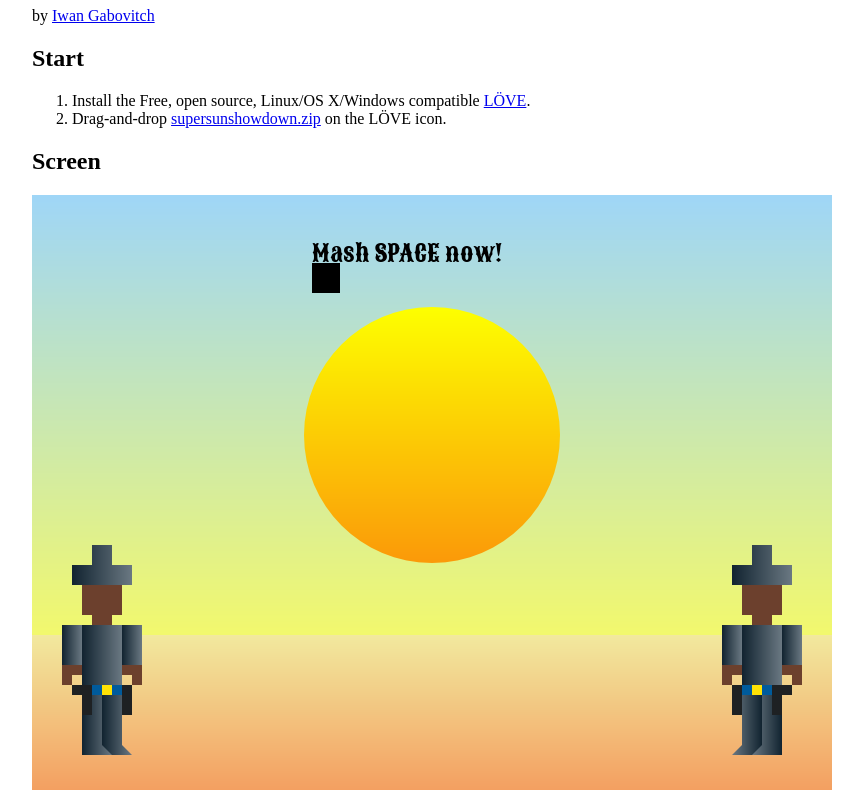
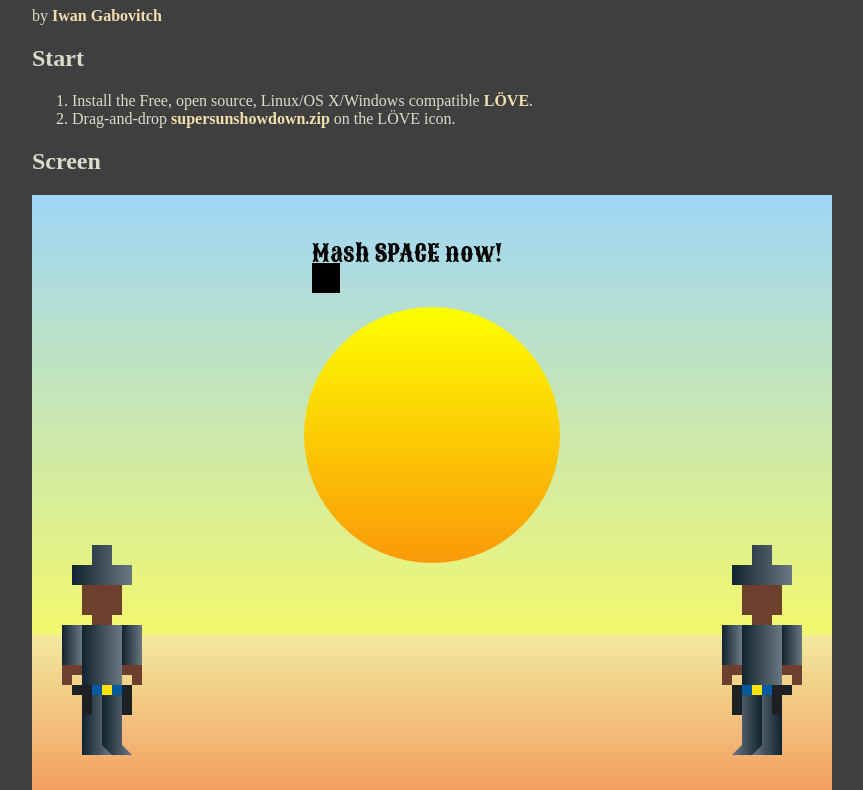
Before and after one commit to qubodup/supersunshowdown, a plain HTML site: page index.html in a window 1280 px wide. Shown: the part 79-869 px from the top of the page, without its empty margins (208-1071 px from the left). Drawn offline with Linux system fonts and the light colour scheme.

Commit message:
better colors

```diff
--- a/index.html
+++ b/index.html
@@ -9,8 +9,23 @@
   <link rel="icon"  type="image/png" href="favicon.png" />
   <style>
 body {
+  background-color: #3f3f3f;
+  color: #dcdccc;
   margin: 0px;
   padding: 0px;
+}
+a { font-weight: bold; text-decoration: none; }
+a:link {color: #f0dfaf;}
+a:visited {color: #e0cf9f;}
+a:hover {color: #f57504;}
+a:active { color: #42a1f6;}
+h1,
+h2,
+h3,
+h4,
+h5,
+h6 {
+color: #dcdccc;
 }
 #wrap {
   width: 800px;
```
